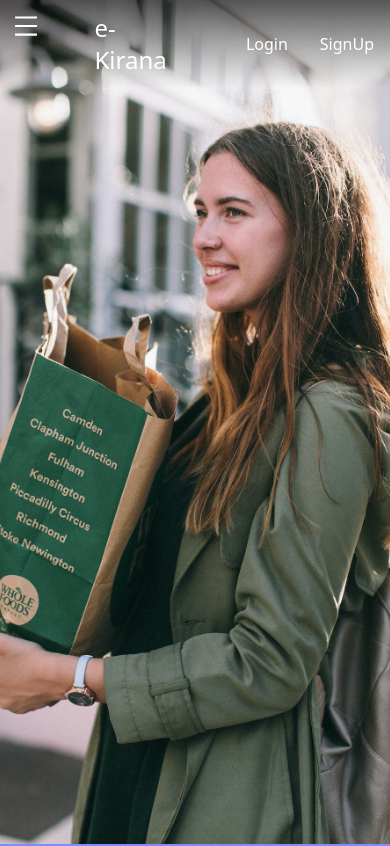
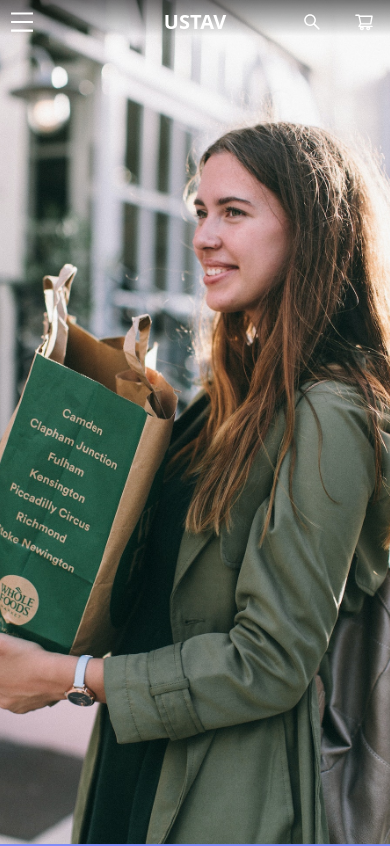
Before and after one commit to Subham-Beura/ekirana, a Next.js app: page / in a window 390 px wide. Shown: the top 846 px of the page. Built offline with nearby package versions, Linux system fonts and the light colour scheme.

Commit message:
Title Center

```diff
--- a/components/Navbar.tsx
+++ b/components/Navbar.tsx
@@ -1,5 +1,10 @@
 import Link from "next/link";
-import { AiOutlineMenu, AiOutlineClose } from "react-icons/ai";
+import {
+  AiOutlineMenu,
+  AiOutlineClose,
+  AiOutlineShoppingCart,
+  AiOutlineSearch,
+} from "react-icons/ai";
 import { useState } from "react";
 import { Dropdown } from "./Dropdown";
 
@@ -11,33 +16,33 @@ const Navbar = () => {
       className={`fixed z-10 flex h-fit w-screen flex-col  ${
         isOpen
           ? "bg-white text-black"
-          : "bg-gradient-to-b from-[#000000a7] to-transparent text-white"
+          : "bg-gradient-to-b from-[#00000088] to-transparent text-white"
       } md:flex-row md:justify-between  `}
     >
-      <div className="flex  justify-between  md:w-fit">
+      <div className="relative  flex justify-center  md:w-fit">
         {isOpen ? (
           <AiOutlineClose
-            className="m-3 h-7  w-7 md:hidden"
+            className="absolute left-0  my-3 mx-2 h-7 w-7 md:hidden"
             onClick={() => setIsOpen(!isOpen)}
           />
         ) : (
           <AiOutlineMenu
-            className="m-3 h-7  w-7 md:hidden"
+            className="absolute left-0 my-2 mx-2 h-7 w-7 md:hidden"
             onClick={() => setIsOpen(!isOpen)}
           />
         )}
         <Link href="/">
-          <h1 className=" w-[30vw] p-3 text-left text-2xl md:w-fit">
-            e-Kirana
+          <h1 className="mx-auto w-fit pt-2 text-center text-xl font-bold md:w-fit">
+            USTAV
           </h1>
         </Link>
 
-        <div className="flex w-fit flex-row md:hidden ">
+        <div className="absolute right-0 flex w-fit flex-row md:hidden ">
           <button className="button md:w-24 ">
-            <Link href="/login">Login</Link>
+            <AiOutlineSearch size={20} />
           </button>
           <button className="button md:w-24 ">
-            <Link href="/signup">SignUp</Link>
+            <AiOutlineShoppingCart size={20} />
           </button>
         </div>
       </div>
```
